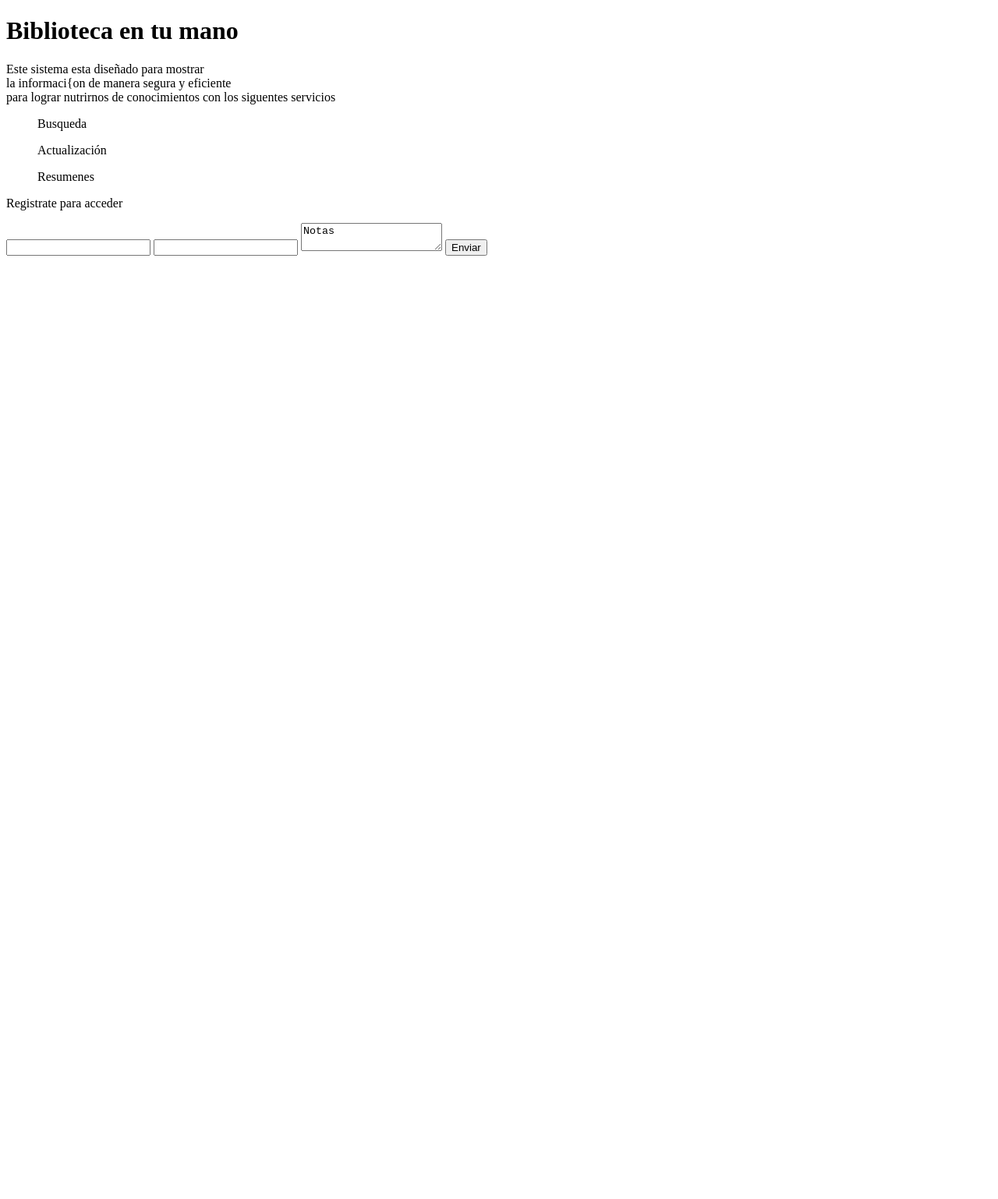
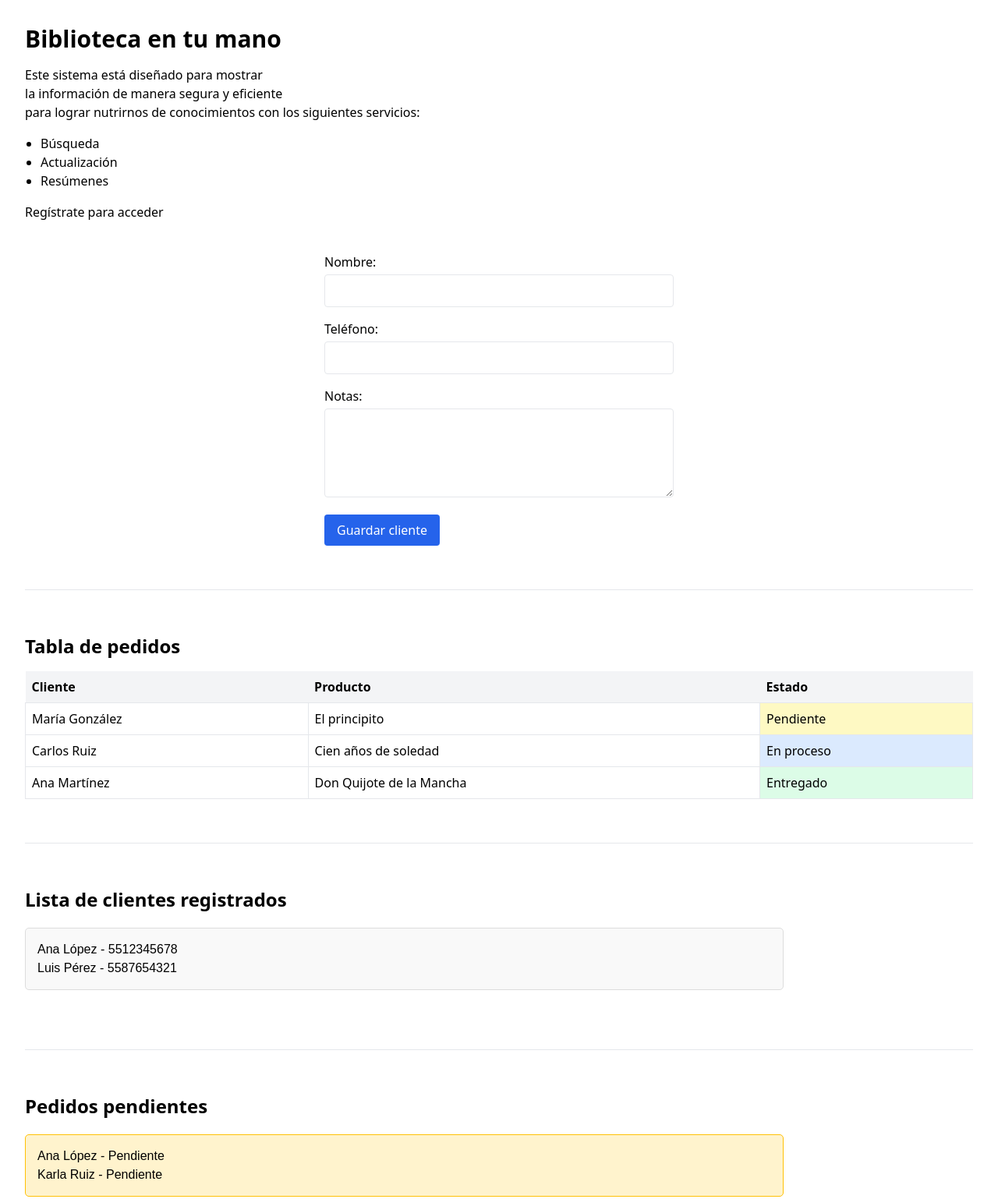
Before and after one commit to isarodpra/SAECBD, a plain HTML site: page Index.html in a window 1280 px wide. Shown: the top 1538 px of the page at 78% size. Before the commit the page ends 800 px from the top, so only its background shows below. Drawn offline with nearby package versions, Linux system fonts and the light colour scheme.

Commit message:
Update Index.html
Se añadieron cambios en HTML Para el ejercicio de la clase 03/09/2026

```diff
--- a/Index.html
+++ b/Index.html
@@ -1,27 +1,161 @@
 <!DOCTYPE html>
-<html lang="en">
+<html lang="es">
 <head>
     <meta charset="UTF-8">
-        <meta name="viewport" content="width=device-width, initial-scale=1.0">
-            <title>Prueba de seminario</title>
+    <meta name="viewport" content="width=device-width, initial-scale=1.0">
+    <title>Prueba de seminario</title>
+    <script src="https://cdn.tailwindcss.com"></script>
+    <style>
+        /* Estilo para el resultado del arreglo */
+        #resultado {
+            background-color: #f9f9f9;
+            padding: 15px;
+            border: 1px solid #ddd;
+            border-radius: 5px;
+            margin: 20px 0;
+            width: 80%;
+            font-family: Arial, sans-serif;
+        }
+        /* Estilo para el resultado de pedidos pendientes */
+        #resultado-pendientes {
+            background-color: #fff3cd;
+            padding: 15px;
+            border: 1px solid #ffc107;
+            border-radius: 5px;
+            margin: 20px 0;
+            width: 80%;
+            font-family: Arial, sans-serif;
+        }
+    </style>
 </head>
-    <body>
-        <h1>Biblioteca en tu mano</h1>
-        <p>Este sistema esta diseñado para mostrar <br>
-        la informaci{on de manera segura y eficiente <br>
-        para lograr nutrirnos de conocimientos con los siguentes servicios</p>
-        <ul>Busqueda</ul>
-        <ul>Actualización</ul>
-        <ul>Resumenes</ul>
+<body class="p-8">
+    <h1 class="text-3xl font-bold mb-4">Biblioteca en tu mano</h1>
+    <p class="mb-4">Este sistema está diseñado para mostrar <br>
+    la información de manera segura y eficiente <br>
+    para lograr nutrirnos de conocimientos con los siguientes servicios:</p>
 
-        <p>Registrate para acceder</p>
-        <form action="get">
-            <input type="text">
-            <input type="tel">
-            <textarea name="nota" id="notas">Notas</textarea>
-            <button> Enviar </button>
-        </form>
+    <ul class="list-disc pl-5 mb-4">
+        <li>Búsqueda</li>
+        <li>Actualización</li>
+        <li>Resúmenes</li>
+    </ul>
 
+    <p class="mb-4">Regístrate para acceder</p>
 
-    </body>
+    <!-- Ejercicio 3.1 - Formulario con Tailwind CSS -->
+    <form action="get" class="max-w-md mx-auto mt-10 space-y-4">
+        <!-- Campo para nombre -->
+        <div>
+            <label for="nombre" class="block font-medium mb-1">Nombre:</label>
+            <input type="text" id="nombre" name="nombre" class="w-full p-2 border rounded">
+        </div>
+
+        <!-- Campo para teléfono -->
+        <div>
+            <label for="telefono" class="block font-medium mb-1">Teléfono:</label>
+            <input type="tel" id="telefono" name="telefono" class="w-full p-2 border rounded">
+        </div>
+
+        <!-- Campo para notas -->
+        <div>
+            <label for="notas" class="block font-medium mb-1">Notas:</label>
+            <textarea id="notas" name="nota" rows="4" cols="30" class="w-full p-2 border rounded"></textarea>
+        </div>
+
+        <!-- Botón Guardar cliente -->
+        <button type="submit" class="bg-blue-600 text-white px-4 py-2 rounded hover:bg-blue-700">
+            Guardar cliente
+        </button>
+    </form>
+
+    <br><hr class="my-8"><br>
+
+    <!-- Ejercicio 3.2 - Tabla de pedidos con Tailwind CSS -->
+    <h2 class="text-2xl font-bold mb-4">Tabla de pedidos</h2>
+    <table class="w-full border-collapse">
+        <thead>
+            <tr>
+                <th class="bg-gray-100 font-semibold text-left p-2">Cliente</th>
+                <th class="bg-gray-100 font-semibold text-left p-2">Producto</th>
+                <th class="bg-gray-100 font-semibold text-left p-2">Estado</th>
+            </tr>
+        </thead>
+        <tbody>
+            <tr>
+                <td class="p-2 border">María González</td>
+                <td class="p-2 border">El principito</td>
+                <td class="p-2 border bg-yellow-100">Pendiente</td>
+            </tr>
+            <tr>
+                <td class="p-2 border">Carlos Ruiz</td>
+                <td class="p-2 border">Cien años de soledad</td>
+                <td class="p-2 border bg-blue-100">En proceso</td>
+            </tr>
+            <tr>
+                <td class="p-2 border">Ana Martínez</td>
+                <td class="p-2 border">Don Quijote de la Mancha</td>
+                <td class="p-2 border bg-green-100">Entregado</td>
+            </tr>
+        </tbody>
+    </table>
+
+    <br><hr class="my-8"><br>
+
+    <!-- Ejercicio 2.1 - Arreglo de clientes -->
+    <h2 class="text-2xl font-bold mb-4">Lista de clientes registrados</h2>
+    <div id="resultado"></div>
+
+    <script>
+        const clientes = [
+            { nombre: "Ana López", telefono: "5512345678" },
+            { nombre: "Luis Pérez", telefono: "5587654321" }
+        ];
+
+        let html = "";
+        clientes.forEach(function(c) {
+            html += c.nombre + " - " + c.telefono + "<br>";
+        });
+        document.getElementById("resultado").innerHTML = html;
+    </script>
+
+    <br><hr class="my-8"><br>
+
+    <!-- Ejercicio 2.2 - Filtrar pedidos por estado -->
+    <h2 class="text-2xl font-bold mb-4">Pedidos pendientes</h2>
+    <div id="resultado-pendientes"></div>
+
+    <script>
+        const pedidos = [
+            { cliente: "Ana López", estado: "Pendiente" },
+            { cliente: "Luis Pérez", estado: "Entregado" },
+            { cliente: "Karla Ruiz", estado: "Pendiente" }
+        ];
+
+        const pendientes = pedidos.filter(function(p) {
+            return p.estado === "Pendiente";
+        });
+
+        let htmlPendientes = "";
+        pendientes.forEach(function(p) {
+            htmlPendientes += p.cliente + " - " + p.estado + "<br>";
+        });
+        document.getElementById("resultado-pendientes").innerHTML = htmlPendientes;
+    </script>
+
+    <br><hr class="my-8"><br>
+
+    <!-- Ejercicio 2.3 - Botón que reacciona -->
+    <h2 class="text-2xl font-bold mb-4">Actualizar estado del pedido</h2>
+    <button onclick="marcarEntregado()" class="bg-green-600 text-white px-4 py-2 rounded hover:bg-green-700 mr-4">
+        Marcar como entregado
+    </button>
+    <p id="mensaje" class="inline-block font-bold text-lg p-2 bg-gray-100 rounded">Estado: Pendiente</p>
+
+    <script>
+        function marcarEntregado() {
+            document.getElementById("mensaje").innerText = "Estado: Entregado";
+        }
+    </script>
+
+</body>
 </html>
```
